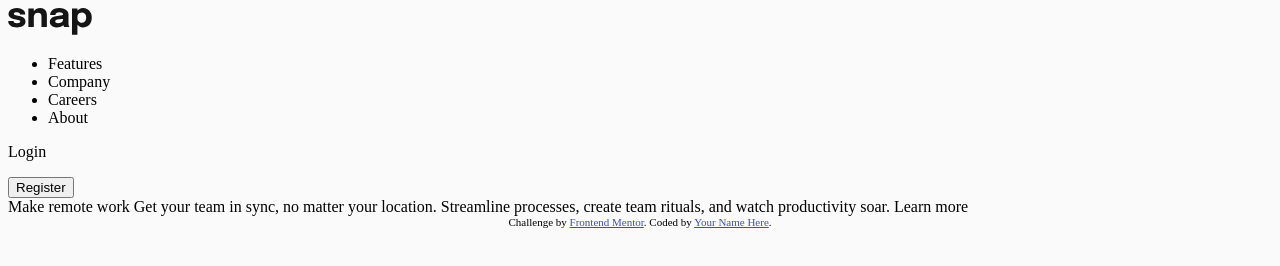
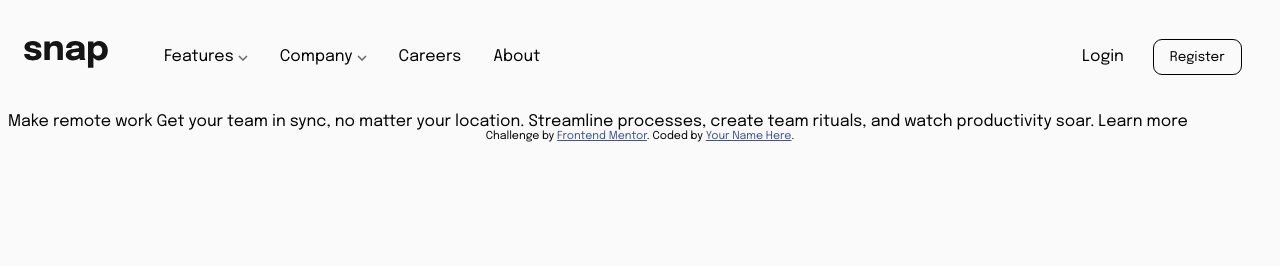
Before and after one commit to robynainsley21/intro-section-with-dropdown-navigation-main, a plain HTML site: page index.html in a window 1280 px wide. Drawn offline with Linux system fonts and the light colour scheme.

Commit message:
Complete laptop navbar layout

```diff
--- a/index.html
+++ b/index.html
@@ -1,36 +1,50 @@
 <!DOCTYPE html>
 <html lang="en">
   <head>
-  <meta charset="UTF-8">
-  <meta name="viewport" content="width=device-width, initial-scale=1.0"> <!-- displays site properly based on user's device -->
+    <meta charset="UTF-8" />
+    <meta name="viewport" content="width=device-width, initial-scale=1.0" />
+    <!-- displays site properly based on user's device -->
 
-  <link rel="icon" type="image/png" sizes="32x32" href="./images/favicon-32x32.png">
+    <link
+      rel="icon"
+      type="image/png"
+      sizes="32x32"
+      href="./images/favicon-32x32.png"
+    />
 
     <title>Frontend Mentor | Intro section with dropdown navigation</title>
 
+    <!-- GOOGLE FONTS -->
+    <link rel="preconnect" href="https://fonts.googleapis.com" />
+    <link rel="preconnect" href="https://fonts.gstatic.com" crossorigin />
+    <link
+      href="https://fonts.googleapis.com/css2?family=Epilogue:ital,wght@0,100..900;1,100..900&display=swap"
+      rel="stylesheet"
+    />
+
     <!-- STYLESHEET -->
-  <link rel="stylesheet" href="/styles.css">
+    <link rel="stylesheet" href="/styles.css" />
   </head>
+
   <body>
-
     <nav>
       <div class="nav-container">
         <div class="logo-and-navigation">
           <div id="logo">
-          <img src="/images/logo.svg" alt="logo-img">
+            <img src="/images/logo.svg" alt="logo-img" />
           </div>
-        <div class="navigation">
-          <ul>
-            <li>Features</li>
-            <li>Company</li>
+          <div>
+            <ul class="navigation">
+              <li>Features <img src="/images/icon-arrow-down.svg" alt="arrow-down-img"></li>
+              <li>Company <img src="/images/icon-arrow-down.svg" alt="arrow-down-img"></li>
               <li>Careers</li>
               <li>About</li>
             </ul>
           </div>
         </div>
         <div class="login-and-register">
-        <p>Login</p>
-        <button>Register</button>
+          <p class="login-item">Login</p>
+          <button class="login-item register-button">Register</button>
         </div>
       </div>
     </nav>
@@ -38,24 +52,20 @@
     <main>
       <div id="main-content">
         <div class="main-text">
-        Make remote work
-
-        Get your team in sync, no matter your location. Streamline processes,
-        create team rituals, and watch productivity soar.
-
-        Learn more
+          Make remote work Get your team in sync, no matter your location.
+          Streamline processes, create team rituals, and watch productivity
+          soar. Learn more
         </div>
-      <div class="main-image">
-
-      </div>
+        <div class="main-image"></div>
       </div>
     </main>
 
-
     <!-- DO NOT CHANGE FOOTER -->
     <div class="attribution">
-    Challenge by <a href="https://www.frontendmentor.io?ref=challenge" target="_blank">Frontend Mentor</a>.
-    Coded by <a href="#">Your Name Here</a>.
+      Challenge by
+      <a href="https://www.frontendmentor.io?ref=challenge" target="_blank"
+        >Frontend Mentor</a
+      >. Coded by <a href="#">Your Name Here</a>.
     </div>
   </body>
 </html>
--- a/styles.css
+++ b/styles.css
@@ -1,16 +1,26 @@
 body {
   background-color: hsl(0, 0%, 98%);
+  font-family: "Epilogue", sans-serif;
 }
+
+/* NAVIGATION */
+.logo-and-navigation{
+  display: flex;
+  align-items: center;
+}
+
+.navigation{
+  list-style: none;
+  display: flex;
+}
+
 
 /* MAIN CONTENT */
 #main-content{
   display: flex;
 }
 
-.main-image{
-  background-image: url("images/image-hero-desktop.png");
-  background-size: 100%;
-}
+
 /* FOOTER */
 .attribution {
   font-size: 11px;
@@ -28,6 +38,37 @@ body {
 
 /* LAPTOP */
 @media screen and (min-width: 769px) {
+  /* NAVIGATION */
+  .navigation > li {
+    margin: 1rem;
+  }
 
+  .nav-container{
+    display: flex;
+    justify-content: space-between;
+    margin: 1rem;
+  }
 
+  .login-and-register{
+    display: flex;
+    align-items: center;
+  }
+
+  .login-item{
+    margin: .9rem;
+  }
+
+  .register-button{
+    background-color: inherit;
+    border: 1px solid;
+    border-radius: 9px;
+    padding: 10px 1rem;
+    font-family: "Epilogue", sans-serif;
+  }
+
+  /* MAIN CONTENT */
+  .main-image{
+    background-image: url("images/image-hero-desktop.png");
+    background-size: 100%;
+  }
 }
```
Lines whose indentation alone changed are shown as unchanged.
